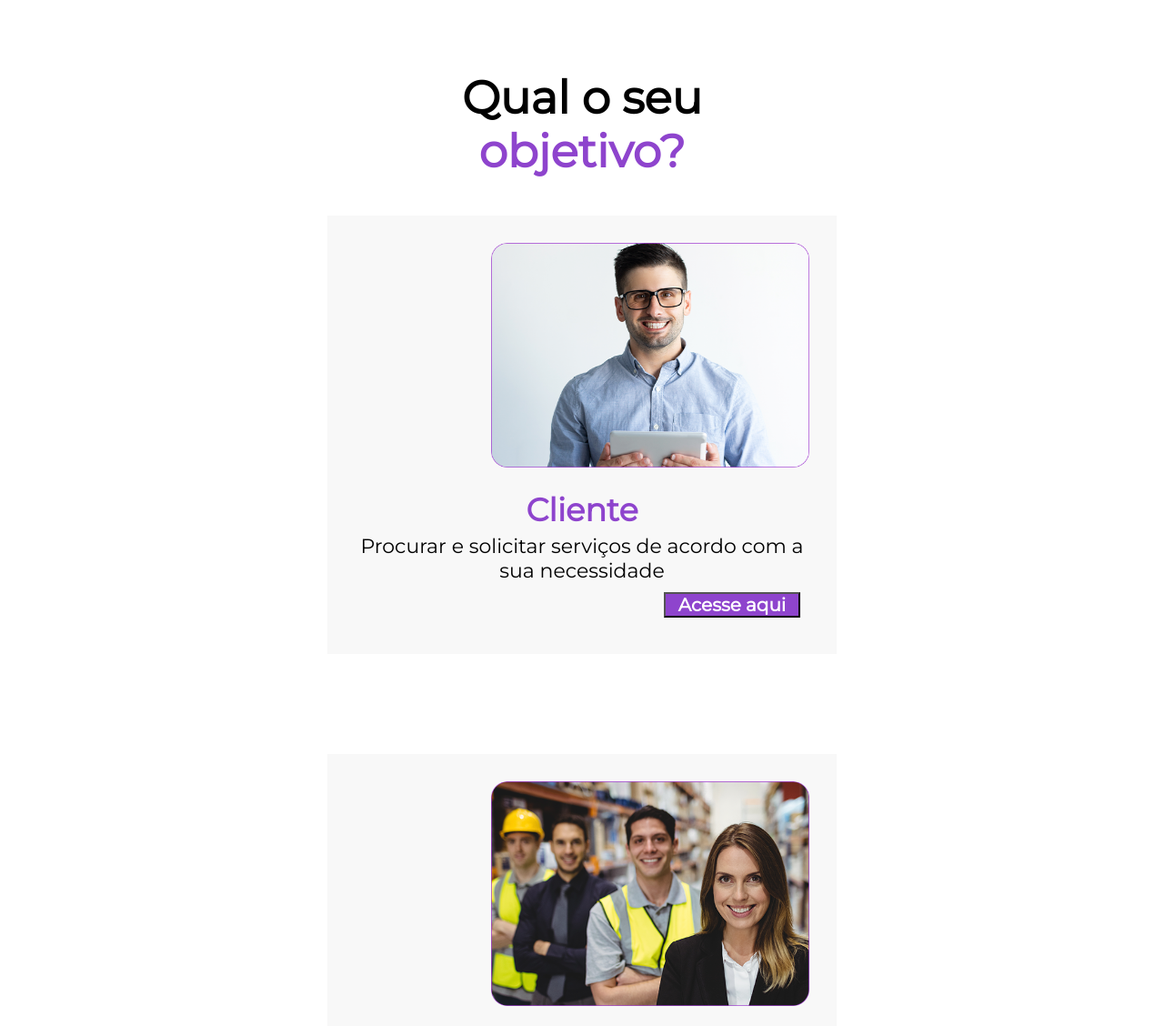
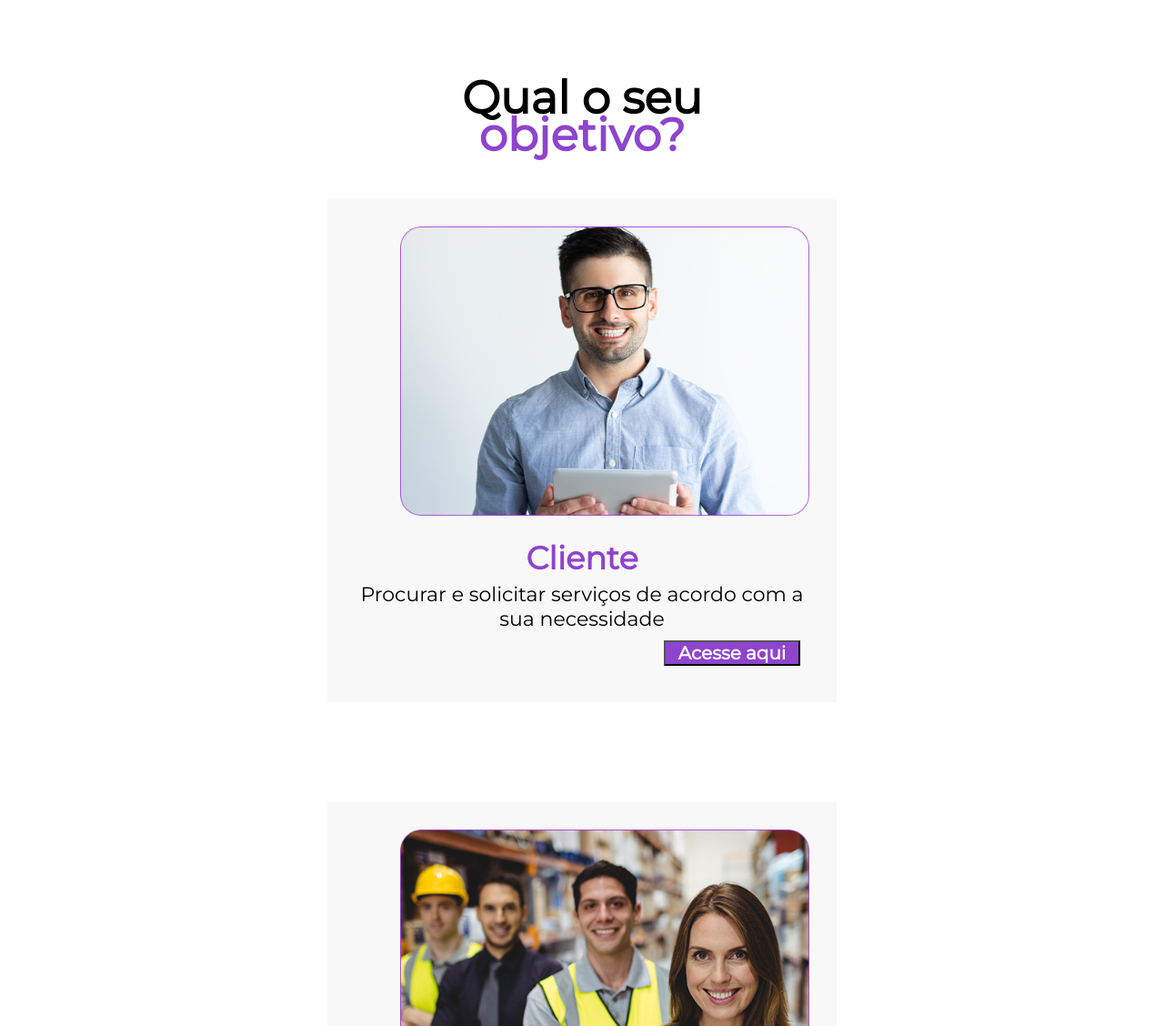
Before and after one commit to Micael-Macedo/Frontend-Deal, a website: page paginaEscolha.html in a window 1280 px wide. Shown: the part 111-1239 px from the top of the page at 91% size. Drawn offline with nearby package versions, Linux system fonts and the light colour scheme.

Commit message:
Feat: Att Pagina de escolha

```diff
--- a/css/styleVinicius.css
+++ b/css/styleVinicius.css
@@ -76,7 +76,7 @@
 
 .card-body3{
     width: 500px;
-    padding-right: 130px;
+    padding-bottom: 50px;
     text-align: right;
 }
 
--- a/paginaEscolha.html
+++ b/paginaEscolha.html
@@ -52,7 +52,7 @@
         </nav>
     </header>
     <div class="container" style="text-align: center; margin-bottom: -70;">
-        <p style="margin: -2; margin-top: 80; font-weight: bold; font-size: 50;">Qual o seu</p>
+        <p style="margin: -20; margin-top: 80; font-weight: bold; font-size: 50;">Qual o seu</p>
         <p style="font-weight: bold; font-size: 50; color: rgb(142,68,205)">objetivo?</p>
     </div>
 
@@ -62,7 +62,7 @@
                 <div class="container">
                       <div class="col-6" style="padding-top: 110px;">
                         <div class="card-body3" style="background-color: rgb(248, 248, 248);padding: 30px;">
-                          <img src="img/cliente-card.png" class="card-img-top" alt="..." style="width: 350; border-radius: 5%;">
+                          <img src="img/cliente-card.png" class="card-img-top"  style="width: 450; border-radius: 5%;">
                             <h5 class="card-title" style="padding-bottom: 5; margin-top: 25; font-weight: bold; font-size: 35; color: rgb(142,68,205); text-align: center">Cliente</h5>
                             <p class="card-text" style="text-align: center; font-size: 22; font-weight: 200;" >Procurar e solicitar serviços de acordo com a sua necessidade</p>
                               <div class="container">
@@ -77,9 +77,9 @@
               </div>
               <div class="col">
                   <div class="container">
-                        <div class="col-6" style="padding-top: 110px;">
+                        <div class="col-6" style="padding-top: 110px; padding-bottom: 60px;">
                           <div class="card-body3" style="background-color: rgb(248, 248, 248);padding: 30px;">
-                            <img src="img/prestador-card.png" class="card-img-top" alt="..." style="width: 350; border-radius: 5%;">
+                            <img src="img/prestador-card.png" class="card-img-top" alt="..." style="width: 450; border-radius: 5%;">
                               <h5 class="card-title" style="padding-bottom: 5; margin-top: 25; font-weight: bold; font-size: 35; color: rgb(142,68,205); text-align: center">Prestador</h5>
                               <p class="card-text" style="text-align: center; font-size: 22; font-weight: 200;" >Fornecer serviços em sua respectiva área de atuação</p>
                                 <div class="container">
```
